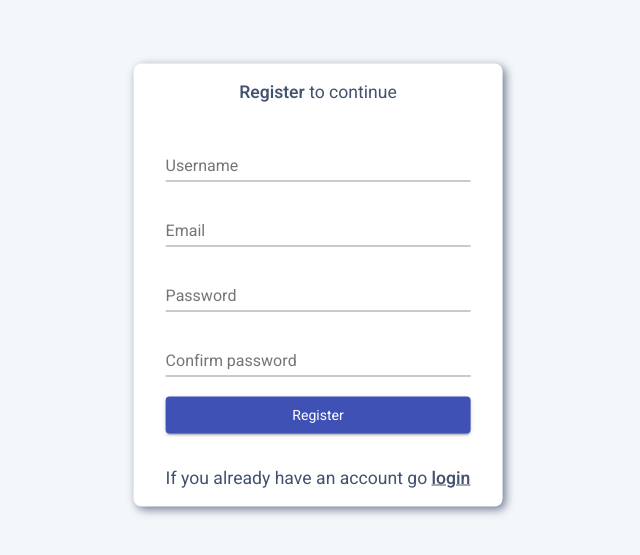
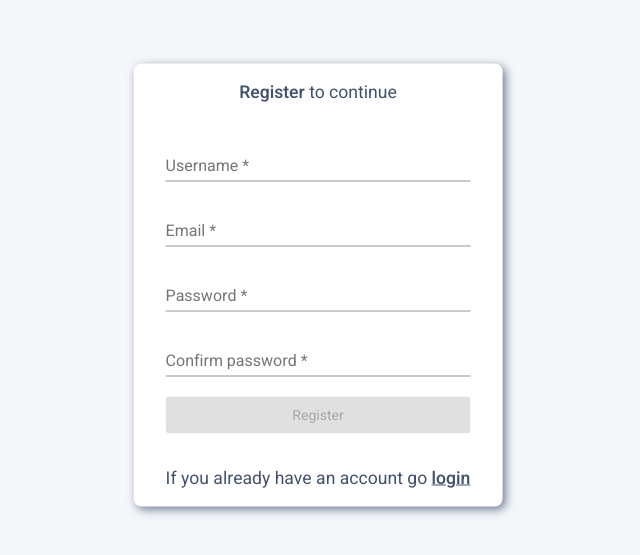
Before and after one commit to TAbrahamyan/photo-gallery, an Angular app: page /register in a window 1280 px wide. Shown: the part 115-670 px from the top of the page, without its empty margins (322-962 px from the left). Built offline with nearby package versions, Linux system fonts and the light colour scheme.

Commit message:
Realizing registration validation on frontend

```diff
--- a/src/app/client/components/register/register.component.html
+++ b/src/app/client/components/register/register.component.html
@@ -1,18 +1,23 @@
 <section class="register">
   <p><strong>Register</strong> to continue</p>
 
-  <form class="register-form" [formGroup]="registrationForm" (submit)="createUser()">
+  <form class="register-form" [formGroup]="registrationForm" (ngSubmit)="createUser()">
     <mat-form-field>
       <mat-label>Username</mat-label>
 
       <input
         matInput
         type="text"
-        name="username"
+        name="usernames"
         placeholder="Username"
         formControlName="username"
+        required
       />
     </mat-form-field>
+
+    <p class="validation-text" *ngIf="registrationForm.controls.username.errors && registrationForm.controls.username.touched">
+      Username must not contain special symbols
+    </p>
 
     <mat-form-field>
       <mat-label>Email</mat-label>
@@ -23,8 +28,13 @@
         name="email"
         placeholder="Email"
         formControlName="email"
+        required
       />
     </mat-form-field>
+
+    <p class="validation-text" *ngIf="registrationForm.controls.email.errors && registrationForm.controls.email.touched">
+      Invalid email
+    </p>
 
     <mat-form-field>
       <mat-label>Password</mat-label>
@@ -35,8 +45,13 @@
         name="password"
         placeholder="Password"
         formControlName="password"
+        required
       />
     </mat-form-field>
+
+    <p class="validation-text" *ngIf="registrationForm.controls.password.errors && registrationForm.controls.password.touched">
+      Password minimum length is 4
+    </p>
 
     <mat-form-field>
       <mat-label>Confirm password</mat-label>
@@ -47,10 +62,15 @@
         name="confirmPassword"
         placeholder="Confirm password"
         formControlName="confirmPassword"
+        required
       />
     </mat-form-field>
 
-    <button mat-raised-button color="primary">Register</button>
+    <p class="validation-text" *ngIf="registrationForm.value.password.length && registrationForm.value.confirmPassword.length">
+      {{ comparePasswords }}
+    </p>
+
+    <button mat-raised-button color="primary" [disabled]="registrationForm.invalid">Register</button>
   </form>
 
   <p>If you already have an account go <strong class="go-login" [routerLink]="['/login']">login</strong></p>
--- a/src/app/client/components/register/register.component.styl
+++ b/src/app/client/components/register/register.component.styl
@@ -6,6 +6,13 @@
     flex-direction column
     padding 2rem 0
 
+    .validation-text
+      color red
+      margin-top -1rem
+      font-size 0.8em
+      text-align left
+      font-weight bold
+
   .go-login
     text-decoration underline
     outline none
--- a/src/app/client/components/register/register.component.ts
+++ b/src/app/client/components/register/register.component.ts
@@ -1,5 +1,5 @@
 import { Component } from '@angular/core';
-import { FormGroup, FormControl } from '@angular/forms';
+import { FormGroup, FormControl, Validators, AbstractControl, ValidationErrors } from '@angular/forms';
 import { HttpClient, HttpErrorResponse } from '@angular/common/http';
 import { Router } from '@angular/router';
 import { MatSnackBar } from '@angular/material/snack-bar';
@@ -16,10 +16,10 @@ interface IData {
 })
 export class RegisterComponent {
   registrationForm: FormGroup = new FormGroup({
-    username: new FormControl(''),
-    email: new FormControl(''),
-    password: new FormControl(''),
-    confirmPassword: new FormControl(''),
+    username: new FormControl('', [ Validators.required, this.validateName ]),
+    email: new FormControl('', [ Validators.required, Validators.email, Validators.pattern('^[^\\s@]+@[^\\s@]+\\.[^\\s@]{2,}$') ]),
+    password: new FormControl('', [ Validators.required, Validators.minLength(4) ]),
+    confirmPassword: new FormControl('', [ Validators.required, Validators.minLength(4) ]),
   });
 
   constructor(
@@ -36,8 +36,9 @@ export class RegisterComponent {
           this.router.navigate(['/login']);
         },
         (e: HttpErrorResponse): void => {
-          this._snackBar(e.error.message);
-          console.log('E:', e);
+          const { error: { message } } = e;
+          message && this._snackBar(message);
+          console.log('Error:', e);
         },
       );
   }
@@ -49,4 +50,13 @@ export class RegisterComponent {
       verticalPosition: 'top',
     });
   }
+
+  private validateName(control: AbstractControl): ValidationErrors {
+    return control.value.replace(/[\w-]+/g, '');
+  }
+
+  get comparePasswords() {
+    const { password, confirmPassword } = this.registrationForm.value;
+    return password === confirmPassword ? '' : 'Password confirmation is incorrect';
+  }
 }
```
Also changed, not shown: src/app/server/routes/user.ts (+6 -3 lines).
